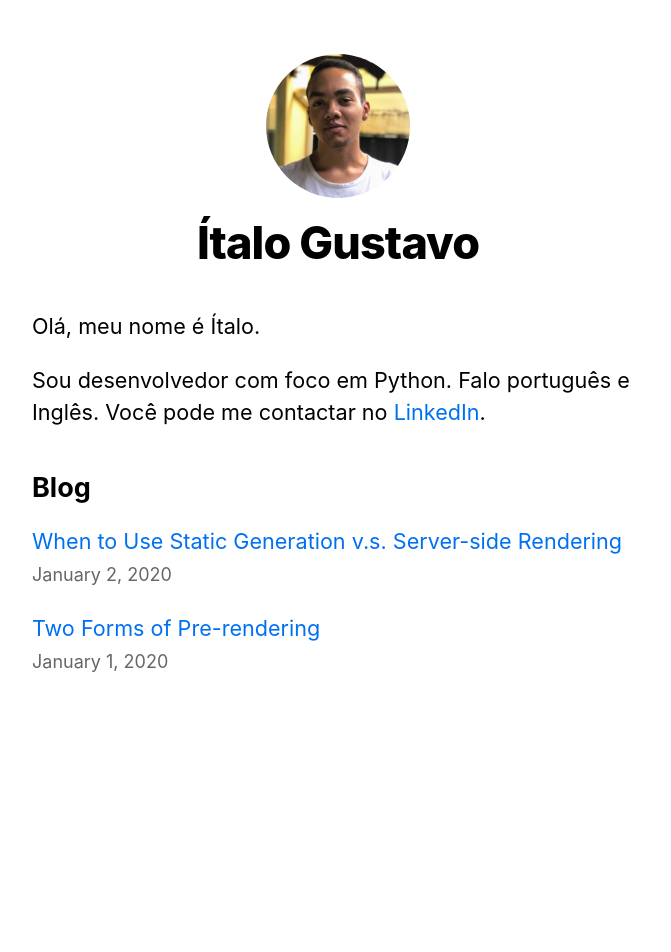
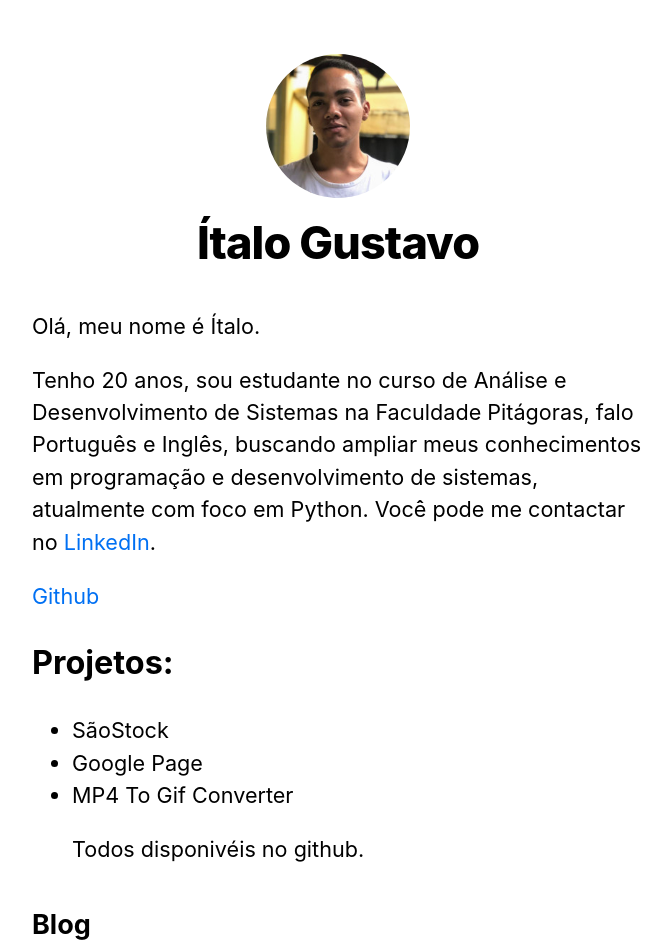
Before and after one commit to ItaloGustavoS/Next.js-Blog, a Next.js app: page / in a window 1280 px wide. Shown: the top 952 px of the page, without its empty margins (302-973 px from the left). Before the commit the page ends 800 px from the top, so only its background shows below. Built offline with nearby package versions, Linux system fonts and the light colour scheme.

Commit message:
Update index.js

```diff
--- a/pages/index.js
+++ b/pages/index.js
@@ -14,13 +14,25 @@ export default function Home({ allPostsData }) {
       <section className={utilStyles.headingMd}>
         <p>Olá, meu nome é Ítalo.</p>
         <p>
-          Sou desenvolvedor com foco em Python. Falo português e Inglês. Você
-          pode me contactar no{" "}
+          Tenho 20 anos, sou estudante no curso de Análise e Desenvolvimento de
+          Sistemas na Faculdade Pitágoras, falo Português e Inglês, buscando
+          ampliar meus conhecimentos em programação e desenvolvimento de
+          sistemas, atualmente com foco em Python. Você pode me contactar no{" "}
           <a href="https://www.linkedin.com/in/italogustavoggsenna/">
             LinkedIn
           </a>
           .
         </p>
+        <p>
+          <a href="https://github.com/ItaloGustavoS">Github</a>
+        </p>
+        <h1>Projetos:</h1>
+        <ul>
+          <li>SãoStock</li>
+          <li>Google Page</li>
+          <li>MP4 To Gif Converter</li>
+          <p>Todos disponivéis no github.</p>
+        </ul>
       </section>
       <section className={`${utilStyles.headingMd} ${utilStyles.padding1px}`}>
         <h2 className={utilStyles.headingLg}>Blog</h2>
```
